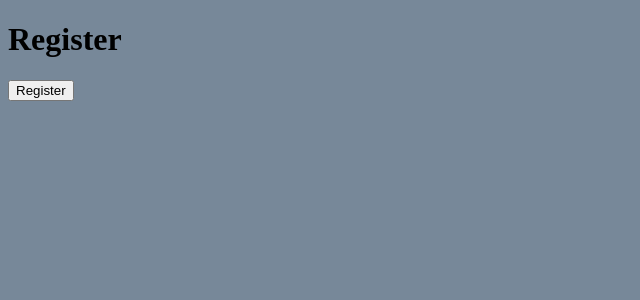
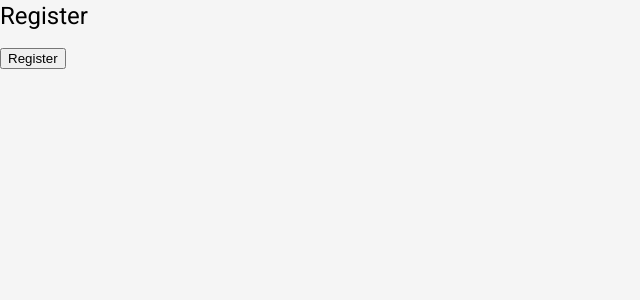
Before and after one commit to bakkerjean/assignment, an Angular app: page /register in a window 1280 px wide. Shown: the top 300 px of the page, without its empty margins (0-640 px from the left). Built offline with nearby package versions, Linux system fonts and the light colour scheme.

Commit message:
added @angular/material with ng add

```diff
--- a/angular.json
+++ b/angular.json
@@ -24,6 +24,7 @@
               "src/assets"
             ],
             "styles": [
+              "./node_modules/@angular/material/prebuilt-themes/indigo-pink.css",
               "src/styles.css"
             ],
             "scripts": []
@@ -88,6 +89,7 @@
               "src/assets"
             ],
             "styles": [
+              "./node_modules/@angular/material/prebuilt-themes/indigo-pink.css",
               "src/styles.css"
             ],
             "scripts": []
@@ -119,6 +121,7 @@
           }
         }
       }
-    }},
+    }
+  },
   "defaultProject": "assignment"
 }
--- a/package.json
+++ b/package.json
@@ -12,6 +12,7 @@
   "private": true,
   "dependencies": {
     "@angular/animations": "~10.0.3",
+    "@angular/cdk": "^10.0.1",
     "@angular/common": "~10.0.3",
     "@angular/compiler": "~10.0.3",
     "@angular/core": "~10.0.3",
--- a/src/index.html
+++ b/src/index.html
@@ -6,8 +6,10 @@
   <base href="/">
   <meta name="viewport" content="width=device-width, initial-scale=1">
   <link rel="icon" type="image/x-icon" href="favicon.ico">
+  <link href="https://fonts.googleapis.com/css?family=Roboto:300,400,500&display=swap" rel="stylesheet">
+  <link href="https://fonts.googleapis.com/icon?family=Material+Icons" rel="stylesheet">
 </head>
-<body>
+<body class="mat-typography">
   <app-root></app-root>
 </body>
 </html>
--- a/src/styles.css
+++ b/src/styles.css
@@ -1,5 +1,8 @@
 /* You can add global styles to this file, and also import other style files */
 
+html,
 body {
-  background-color: lightslategray;
+  margin: 0;
+  background-color: whitesmoke;
+  font-family: Roboto, "Helvetica Neue", sans-serif;
 }
```
Also changed, not shown: src/app/app.module.ts (+11 -1 lines), src/app/material.module.ts (added, +11 -0 lines), 1 other file (tests, documents, lock files or other folders).
